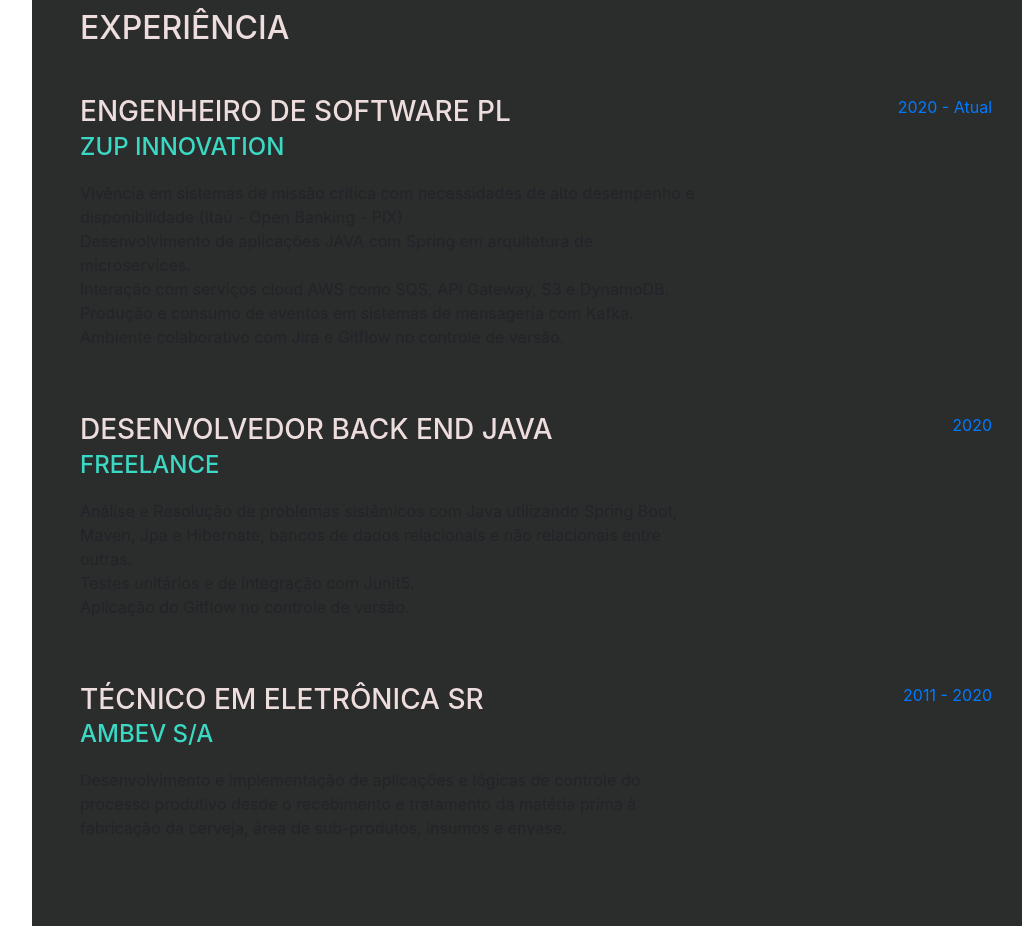
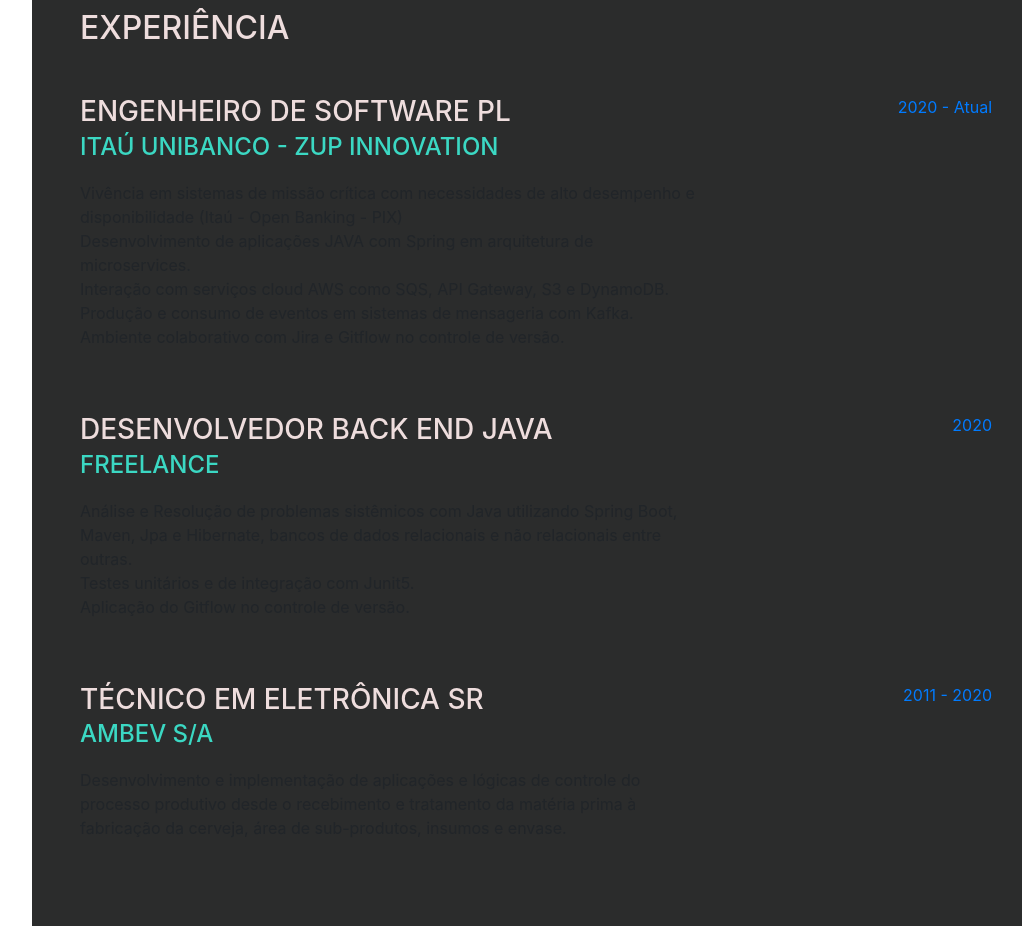
Before and after one commit to MonthAlcantara/monthalcantara.github.io, a website with bundled scripts: page index.html in a window 1280 px wide. Shown: the part 840-1766 px from the top of the page, without its empty margins (240-1262 px from the left). Built offline with nearby package versions, Linux system fonts and the light colour scheme; a web font is replaced by a local one.

Commit message:
modificado nome empresa atual

```diff
--- a/index.html
+++ b/index.html
@@ -123,7 +123,7 @@
             <div data-aos="fade-left" class="resume-item d-flex flex-column flex-md-row justify-content-between mb-5">
           <div class="resume-content">
             <h3 class="mb-0">Engenheiro de Software PL</h3>
-          <div class="subheading mb-3">Zup Innovation</div>
+          <div class="subheading mb-3">Itaú Unibanco - Zup Innovation</div>
             <p>
               Vivência em sistemas de missão crítica com necessidades de alto desempenho e disponibilidade (Itaú - Open Banking - PIX) <br>
                Desenvolvimento de aplicações JAVA com Spring em arquitetura de microservices.<br>
```
